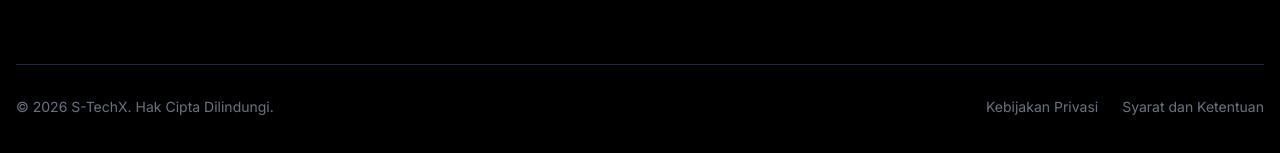
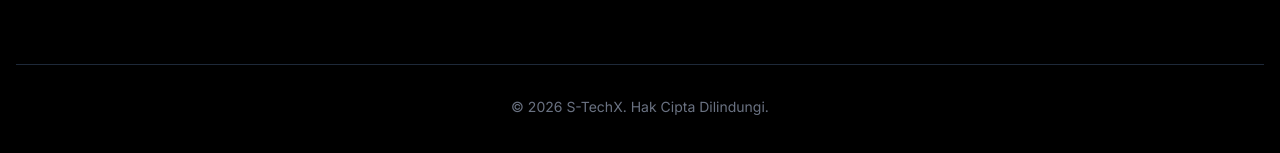
Before and after one commit to muhammadtaufiq2097-ai/company, a Next.js app: page / in a window 1280 px wide. Shown: the part 8745-8898 px from the top of the page. Built offline with nearby package versions, Linux system fonts and the light colour scheme.

Commit message:
Remove unused privacy and terms links from footer

```diff
--- a/src/components/sections/Footer.tsx
+++ b/src/components/sections/Footer.tsx
@@ -70,14 +70,10 @@ export function Footer() {
 
         </div>
 
-        <div className="border-t border-gray-800 pt-8 flex flex-col md:flex-row items-center justify-between gap-4">
-          <p className="text-gray-500 text-sm">
+        <div className="border-t border-gray-800 pt-8 flex items-center justify-center">
+          <p className="text-gray-500 text-sm text-center">
             © {new Date().getFullYear()} S-TechX. Hak Cipta Dilindungi.
           </p>
-          <div className="flex gap-6 text-sm text-gray-500">
-            <Link href="#" className="hover:text-white transition-colors">Kebijakan Privasi</Link>
-            <Link href="#" className="hover:text-white transition-colors">Syarat dan Ketentuan</Link>
-          </div>
         </div>
       </div>
     </footer>
```
